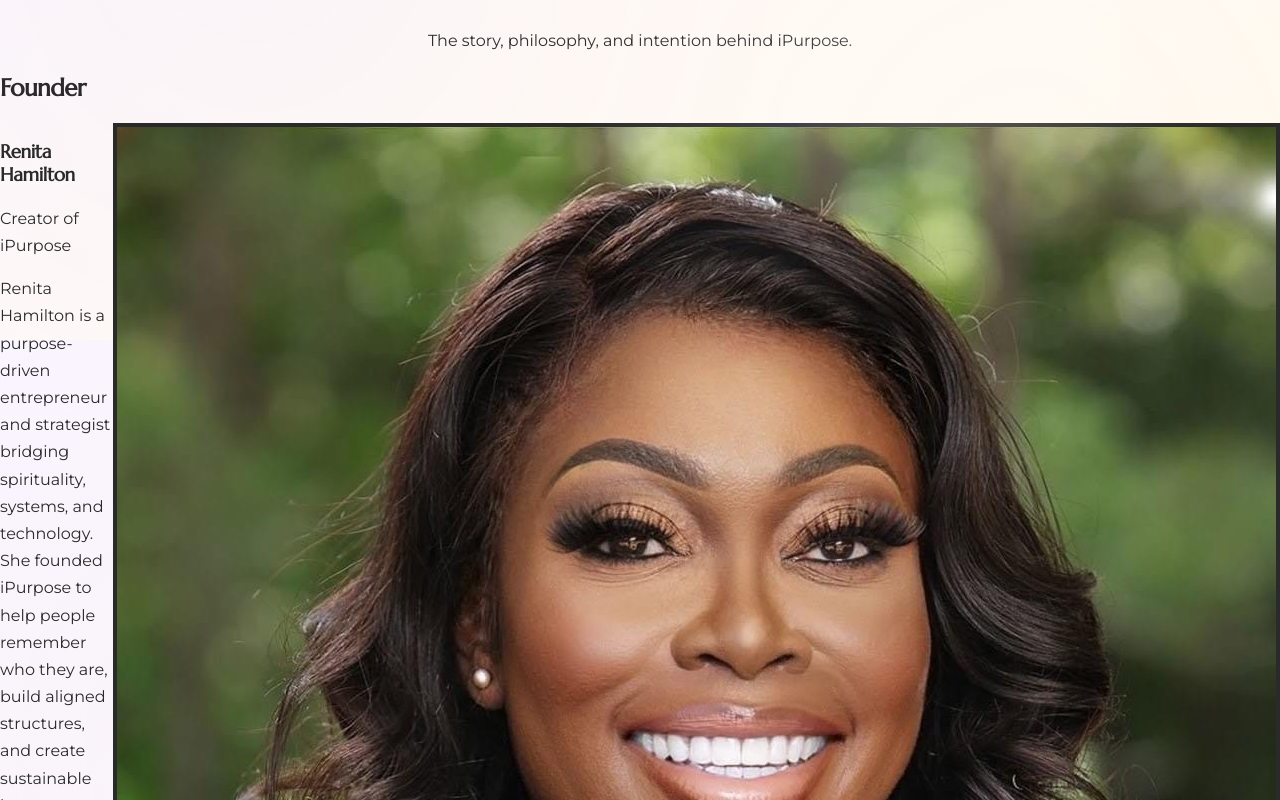
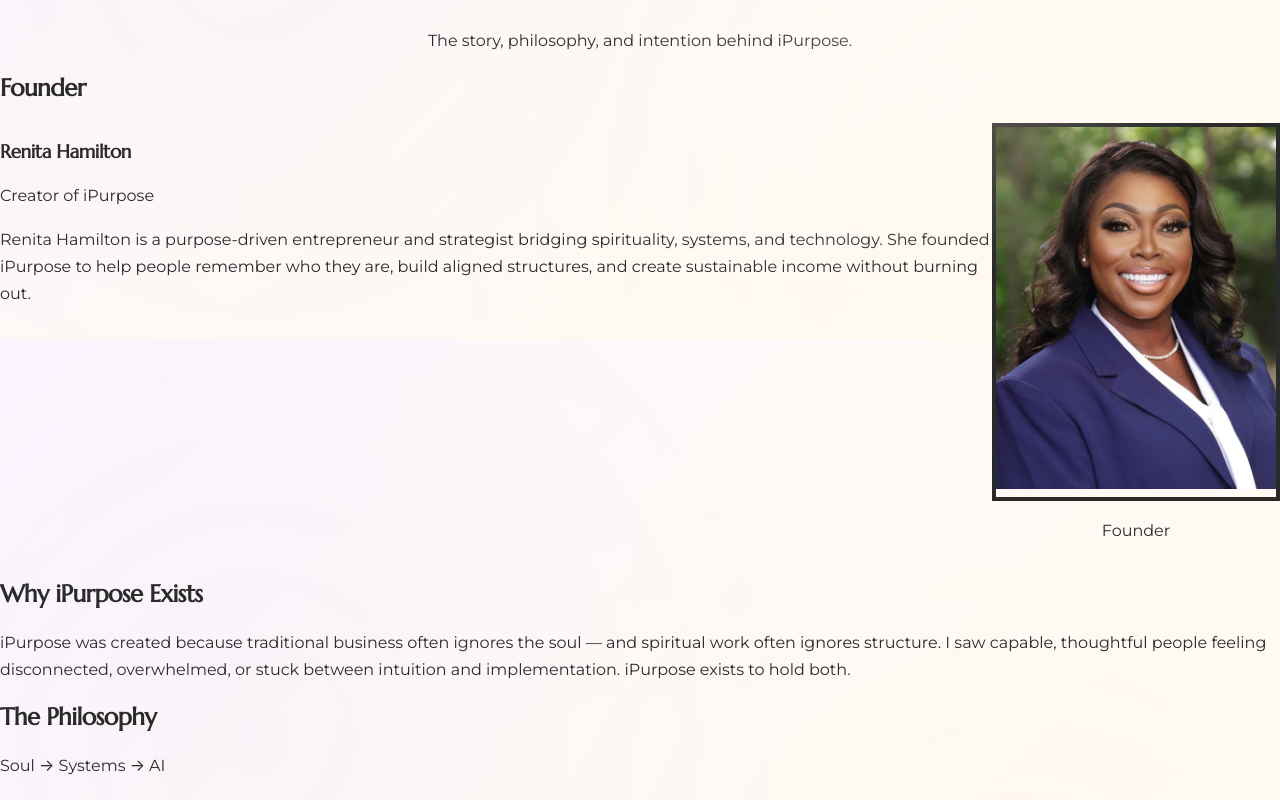
Before and after one commit to polishedaffairsllc-byte/ipurpose-next, a Next.js app: page /about in a window 1280 px wide. Shown: the part 460-1260 px from the top of the page. Built offline with nearby package versions, Linux system fonts and the light colour scheme; no server answers; a web font is replaced by a local one.

Commit message:
style: remove whitespace, add Founder caption, improve text wrapping for editorial look

```diff
--- a/app/about/page.tsx
+++ b/app/about/page.tsx
@@ -43,24 +43,25 @@ export default function AboutPage() {
           <h2 className="text-4xl font-marcellus text-warmCharcoal">
             Founder
           </h2>
-          <div className="flex gap-8 items-start">
-            <div className="flex-1 space-y-4">
-              <h3 className="text-2xl font-marcellus text-warmCharcoal">Renita Hamilton</h3>
-              <p className="text-lg font-semibold text-lavenderViolet">Creator of iPurpose</p>
-              <p className="text-lg text-warmCharcoal/75">
+          <div className="flex gap-8">
+            <div className="flex-1">
+              <h3 className="text-2xl font-marcellus text-warmCharcoal mb-2">Renita Hamilton</h3>
+              <p className="text-lg font-semibold text-lavenderViolet mb-4">Creator of iPurpose</p>
+              <p className="text-base text-warmCharcoal/75 leading-relaxed max-w-md">
                 Renita Hamilton is a purpose-driven entrepreneur and strategist bridging spirituality, systems, and technology. She founded iPurpose to help people remember who they are, build aligned structures, and create sustainable income without burning out.
               </p>
             </div>
-            <div className="flex-shrink-0 w-80">
+            <div className="flex-shrink-0">
               <div className="border-4 border-lavenderViolet rounded-lg overflow-hidden shadow-lg">
                 <Image
                   src="/images/renita-hamilton.jpg"
                   alt="Renita Hamilton, Founder of iPurpose"
-                  width={320}
-                  height={420}
-                  className="w-full h-auto"
+                  width={280}
+                  height={360}
+                  className="w-80 h-auto"
                 />
               </div>
+              <p className="text-center text-warmCharcoal font-marcellus text-lg mt-3">Founder</p>
             </div>
           </div>
         </section>
```
